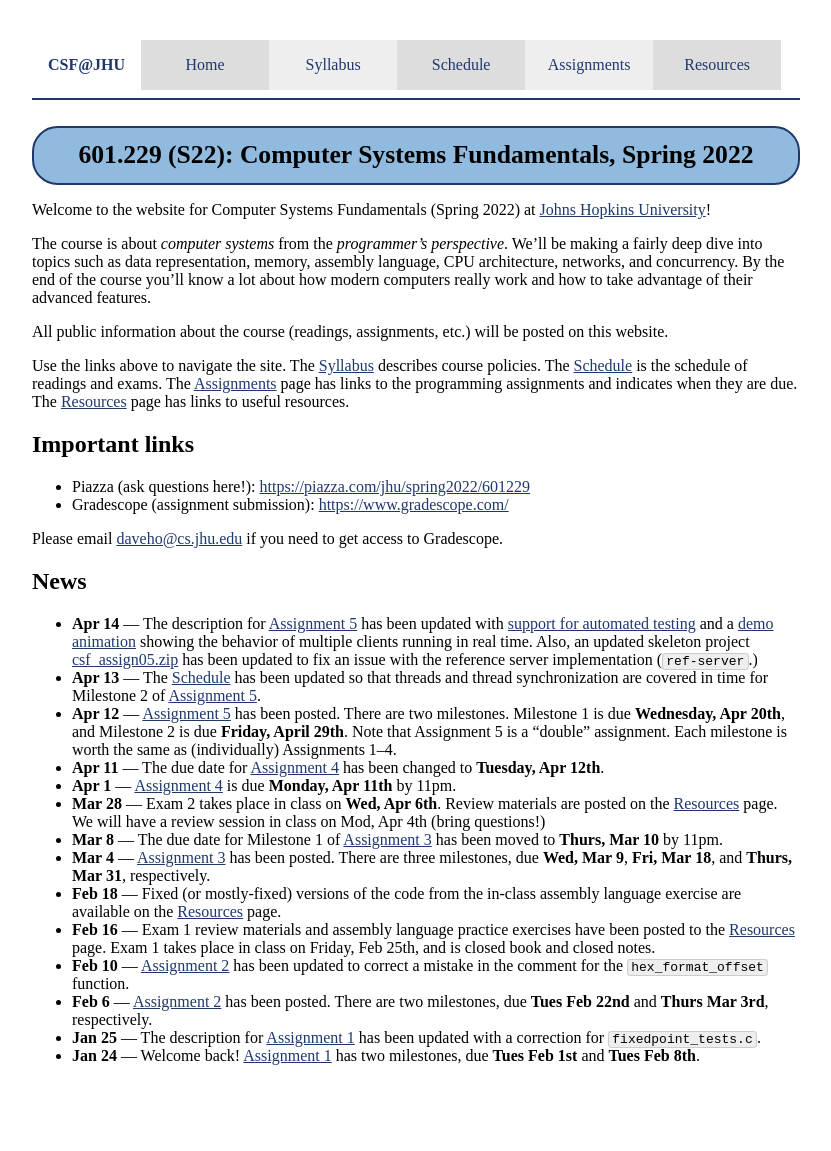
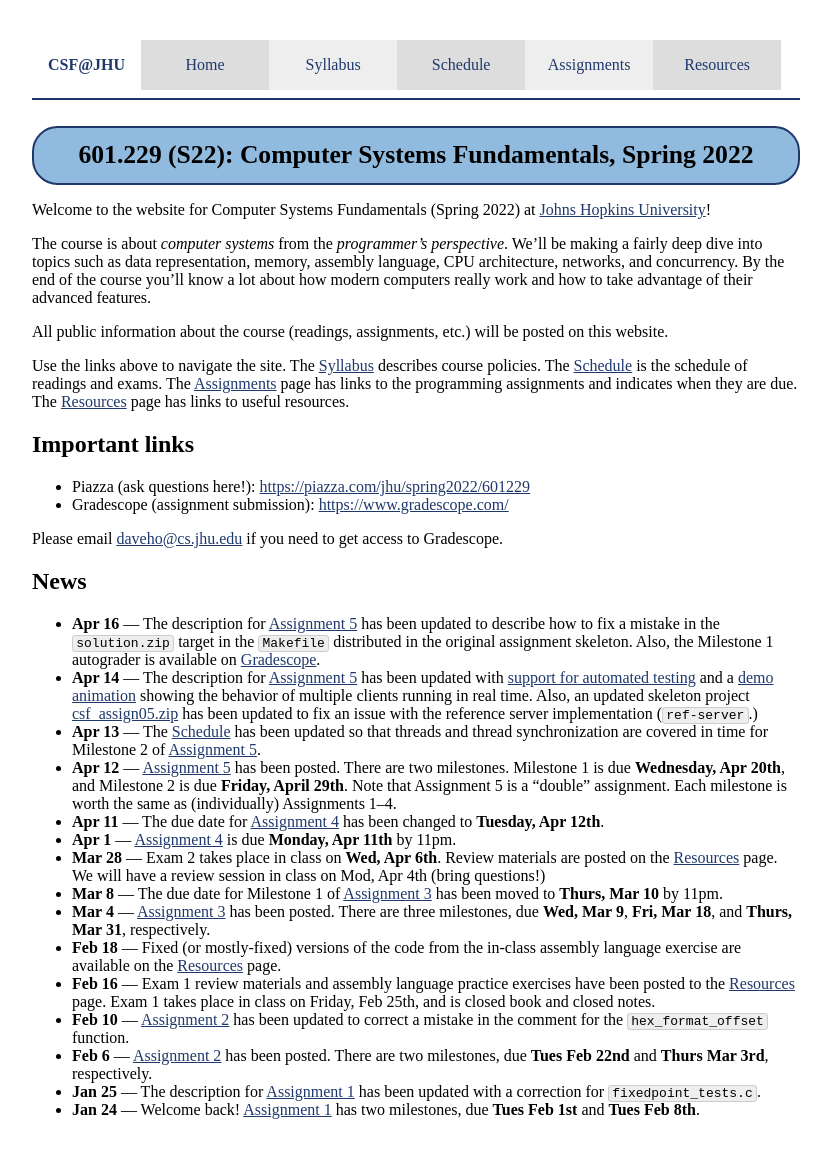
Before and after one commit to jhucsf/spring2022, a Jekyll site: the page built from index.md, in a window 1280 px wide. Shown: the whole page, without its empty margins (224-1055 px from the left). Built offline with Jekyll 4.4.1, drawn with Linux system fonts in a browser that asks for light colours; before the commit the page ends 1097 px from its top, so only the background shows below that.

Commit message:
makefile fix for a5 skeleton project

```diff
--- a/index.md
+++ b/index.md
@@ -32,6 +32,11 @@
 
 ## News
 
+* **Apr 16** — The description for [Assignment 5](assign/assign05.html) has
+  been updated to describe how to fix a mistake in the `solution.zip` target
+  in the `Makefile` distributed in the original assignment skeleton.
+  Also, the Milestone 1 autograder is available on
+  [Gradescope](https://www.gradescope.com).
 * **Apr 14** — The description for [Assignment 5](assign/assign05.html) has
   been updated with [support for automated testing](assign/assign05.html#automated-testing)
   and a [demo animation](assign/assign05.html#demo) showing the behavior
```
Also changed, not shown: assign/assign05.md (+13 -0 lines), 1 other file.
